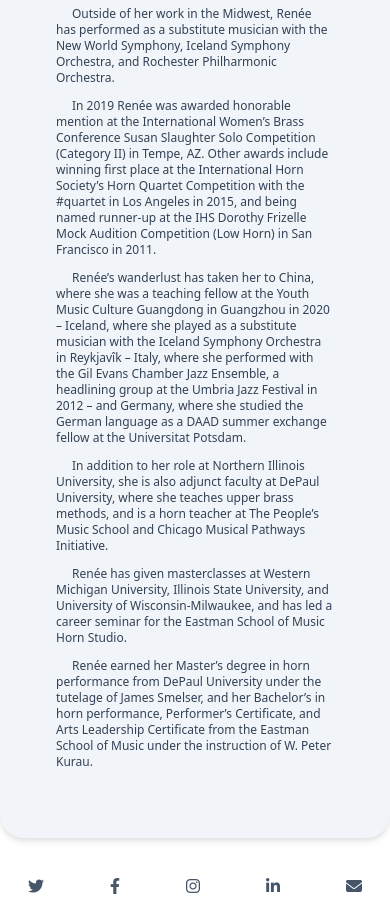
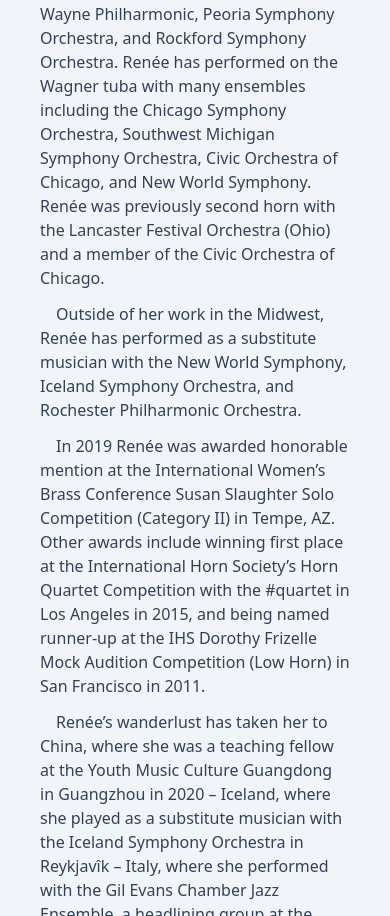
Before and after one commit to jcurtis808/renee-tailwind, a website: page public/bio.html in a window 390 px wide. Shown: the part 1084-2000 px from the top of the page. Drawn offline with Linux system fonts and the light colour scheme.

Commit message:
adjusting mobile bio font

```diff
--- a/public/bio.html
+++ b/public/bio.html
@@ -43,24 +43,24 @@
         <img src="images/bio_pic_2.jpg" alt="Alternate text" class="drop-shadow-xl rounded-3xl self-center"/>
       </div>
 
-      <section class="p-4 bg-slate-100 rounded-3xl drop-shadow-x shadow-slate-50 text-slate-700 lg:basis-7/12 lg:flex-1">
-        <h2 class="text-xl text-center mb-5 pb-5 border-b border-slate-400 w-1/5 mx-auto sm:text-2xl">Bio</h2>
+      <section class="sm:p-4 bg-slate-100 rounded-3xl drop-shadow-x shadow-slate-50 text-slate-700 lg:basis-7/12 lg:flex-1">
+        <h2 class="text-xl text-center my-5 pb-5 border-b border-slate-400 w-1/5 mx-auto sm:text-2xl">Bio</h2>
 
-        <p class="text-xs indent-4 sm:text-base">Renée Vogen, a Chicago based freelance musician and teacher, currently holds positions as Third Horn with the Southwest Michigan Symphony Orchestra and Instructor of Horn at Northern Illinois University.</p>
+        <p class="indent-4 sm:text-base">Renée Vogen, a Chicago based freelance musician and teacher, currently holds positions as Third Horn with the Southwest Michigan Symphony Orchestra and Instructor of Horn at Northern Illinois University.</p>
 
-        <p class="text-xs my-3 indent-4 sm:text-base">Additionally, Renée performs regularly with ensembles all over the Midwest including the Chicago Symphony Orchestra, Chicago Philharmonic, Lyric Opera of Chicago, Indianapolis Symphony Orchestra, Saint Louis Symphony Orchestra, and Elgin Symphony Orchestra. She has also been a frequent guest principal with the Kalamazoo Symphony Orchestra, Fort Wayne Philharmonic, Peoria Symphony Orchestra, and Rockford Symphony Orchestra. Renée has performed on the Wagner tuba with many ensembles including the Chicago Symphony Orchestra, Southwest Michigan Symphony Orchestra, Civic Orchestra of Chicago, and New World Symphony. Renée was previously second horn with the Lancaster Festival Orchestra (Ohio) and a member of the Civic Orchestra of Chicago.</p>
+        <p class="my-3 indent-4 sm:text-base">Additionally, Renée performs regularly with ensembles all over the Midwest including the Chicago Symphony Orchestra, Chicago Philharmonic, Lyric Opera of Chicago, Indianapolis Symphony Orchestra, Saint Louis Symphony Orchestra, and Elgin Symphony Orchestra. She has also been a frequent guest principal with the Kalamazoo Symphony Orchestra, Fort Wayne Philharmonic, Peoria Symphony Orchestra, and Rockford Symphony Orchestra. Renée has performed on the Wagner tuba with many ensembles including the Chicago Symphony Orchestra, Southwest Michigan Symphony Orchestra, Civic Orchestra of Chicago, and New World Symphony. Renée was previously second horn with the Lancaster Festival Orchestra (Ohio) and a member of the Civic Orchestra of Chicago.</p>
 
-        <p class="text-xs my-3 indent-4 sm:text-base">Outside of her work in the Midwest, Renée has performed as a substitute musician with the New World Symphony, Iceland Symphony Orchestra, and Rochester Philharmonic Orchestra.</p>
+        <p class="my-3 indent-4 sm:text-base">Outside of her work in the Midwest, Renée has performed as a substitute musician with the New World Symphony, Iceland Symphony Orchestra, and Rochester Philharmonic Orchestra.</p>
 
-        <p class="text-xs my-3 indent-4 sm:text-base">In 2019 Renée was awarded honorable mention at the International Women’s Brass Conference Susan Slaughter Solo Competition (Category II) in Tempe, AZ. Other awards include winning first place at the International Horn Society’s Horn Quartet Competition with the #quartet in Los Angeles in 2015, and being named runner-up at the IHS Dorothy Frizelle Mock Audition Competition (Low Horn) in San Francisco in 2011. </p>
+        <p class="my-3 indent-4 sm:text-base">In 2019 Renée was awarded honorable mention at the International Women’s Brass Conference Susan Slaughter Solo Competition (Category II) in Tempe, AZ. Other awards include winning first place at the International Horn Society’s Horn Quartet Competition with the #quartet in Los Angeles in 2015, and being named runner-up at the IHS Dorothy Frizelle Mock Audition Competition (Low Horn) in San Francisco in 2011. </p>
 
-        <p class="text-xs my-3 indent-4 sm:text-base">Renée’s wanderlust has taken her to China, where she was a teaching fellow at the Youth Music Culture Guangdong in Guangzhou in 2020 – Iceland, where she played as a substitute musician with the Iceland Symphony Orchestra in Reykjavîk – Italy, where she performed with the Gil Evans Chamber Jazz Ensemble, a headlining group at the Umbria Jazz Festival in 2012 – and Germany, where she studied the German language as a DAAD summer exchange fellow at the Universitat Potsdam.</p>
+        <p class="my-3 indent-4 sm:text-base">Renée’s wanderlust has taken her to China, where she was a teaching fellow at the Youth Music Culture Guangdong in Guangzhou in 2020 – Iceland, where she played as a substitute musician with the Iceland Symphony Orchestra in Reykjavîk – Italy, where she performed with the Gil Evans Chamber Jazz Ensemble, a headlining group at the Umbria Jazz Festival in 2012 – and Germany, where she studied the German language as a DAAD summer exchange fellow at the Universitat Potsdam.</p>
 
-        <p class="text-xs my-3 indent-4 sm:text-base">In addition to her role at Northern Illinois University, she is also adjunct faculty at DePaul University, where she teaches upper brass methods, and is a horn teacher at The People’s Music School and Chicago Musical Pathways Initiative.</p>
+        <p class="my-3 indent-4 sm:text-base">In addition to her role at Northern Illinois University, she is also adjunct faculty at DePaul University, where she teaches upper brass methods, and is a horn teacher at The People’s Music School and Chicago Musical Pathways Initiative.</p>
 
-        <p class="text-xs my-3 indent-4 sm:text-base">Renée has given masterclasses at Western Michigan University, Illinois State University, and University of Wisconsin-Milwaukee, and has led a career seminar for the Eastman School of Music Horn Studio.</p>
+        <p class="my-3 indent-4 sm:text-base">Renée has given masterclasses at Western Michigan University, Illinois State University, and University of Wisconsin-Milwaukee, and has led a career seminar for the Eastman School of Music Horn Studio.</p>
 
-        <p class="text-xs my-3 indent-4 sm:text-base">Renée earned her Master’s degree in horn performance from DePaul University under the tutelage of James Smelser, and her Bachelor’s in horn performance, Performer’s Certificate, and Arts Leadership Certificate from the Eastman School of Music under the instruction of W. Peter Kurau.</p>
+        <p class="my-3 indent-4 sm:text-base">Renée earned her Master’s degree in horn performance from DePaul University under the tutelage of James Smelser, and her Bachelor’s in horn performance, Performer’s Certificate, and Arts Leadership Certificate from the Eastman School of Music under the instruction of W. Peter Kurau.</p>
 
       </section>
 
```
Also changed, not shown: public/style.css.
